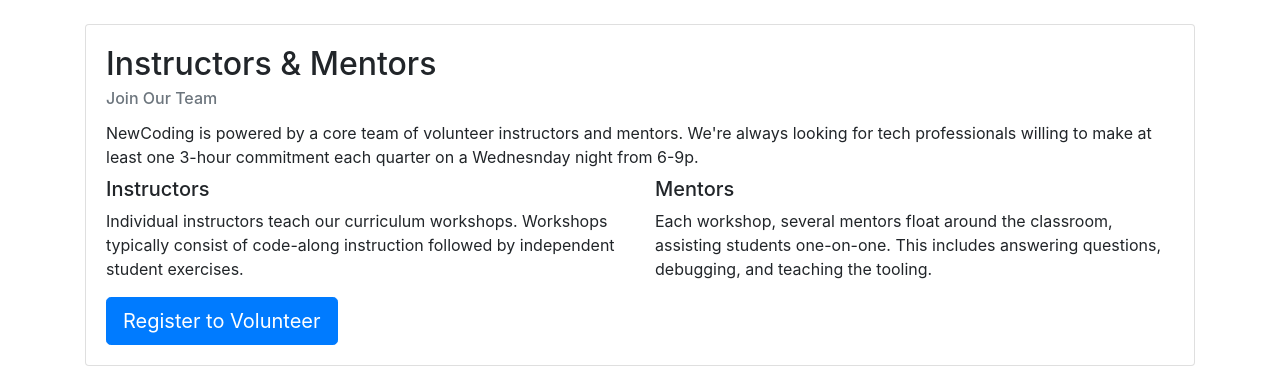
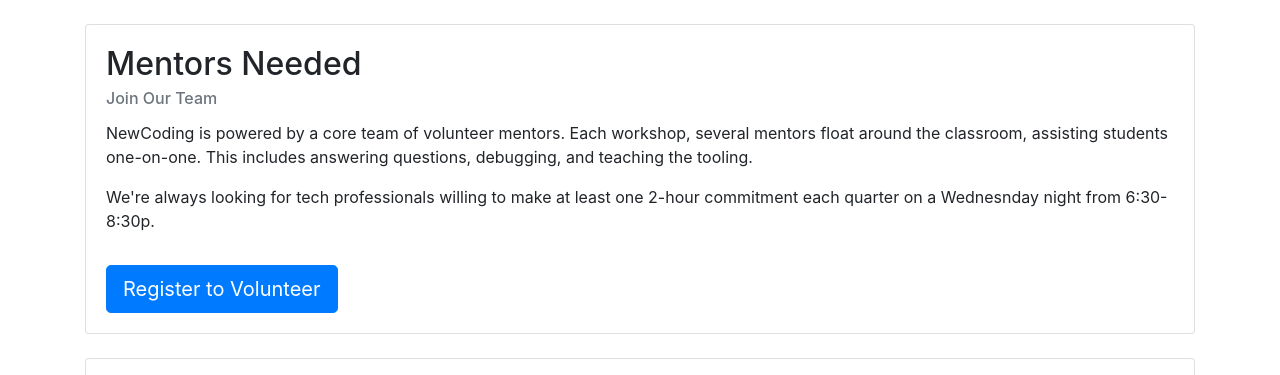
Before and after one commit to newcoding-bootcamp/website-bootstrap, a plain HTML site: page index.html in a window 1280 px wide. Shown: the part 3013-3388 px from the top of the page. Drawn offline with nearby package versions, Linux system fonts and the light colour scheme.

Commit message:
modify volunteers section

```diff
--- a/index.html
+++ b/index.html
@@ -102,7 +102,8 @@
               </div>
               <div class="col-lg-6">
                 <p class="card-text"><strong>Ages</strong>: Middle School through Junior College &nbsp; <strong>Cost</strong>:
-                  Free</p>
+                  Free
+                </p>
                 <p class="card-text"></p>
                 <p class="card-text"><strong>Class</strong>: Wed 6:30-8:30p, August 29, 2018 - January 23, 2019</p>
                 <p class="card-text"><strong>Homework</strong>: 3 hours per week. Computer and internet access outside of
@@ -455,31 +456,29 @@
       <div class="col-lg-12">
         <div class="card mt-4">
           <div class="card-body">
-            <h2 class="card-title display-5"><a name="mentors">Instructors & Mentors</a></h2>
+            <h2 class="card-title display-5"><a name="mentors">Mentors Needed</a></h2>
             <h6 class="card-subtitle mb-2 text-muted">Join Our Team</h6>
+
             <div class="row pt-1">
+
               <div class="col-lg-12">
-                <p class="card-text">NewCoding is powered by a core team of volunteer instructors and mentors. We're always
-                  looking for tech professionals willing to make at least one 3-hour commitment each quarter on a Wednesnday
-                  night from 6-9p.</p>
+                <p class="card-text">NewCoding is powered by a core team of volunteer mentors. Each workshop, several mentors
+                  float around the classroom, assisting students one-on-one. This includes answering questions, debugging,
+                  and teaching the tooling.
+                </p>
+                <p>
+                  We're always looking for tech professionals willing to make at least one 2-hour commitment each quarter on a Wednesnday night
+                  from 6:30-8:30p.
+                </p>
               </div>
-              <div class="col-lg-6 pt-2">
-                <h5>Instructors
-                  </h4>
-                  <p class="card-text">Individual instructors teach our curriculum workshops. Workshops typically consist
-                    of code-along instruction followed by independent student exercises.</p>
-              </div>
-              <div class="col-lg-6 pt-2">
-                <h5>Mentors
-                  </h4>
-                  <p class="card-text">Each workshop, several mentors float around the classroom, assisting students one-on-one.
-                    This includes answering questions, debugging, and teaching the tooling.</p>
-              </div>
+
               <div class="col-lg-12 pt-3">
                 <a class="btn btn-primary btn-lg" href="https://docs.google.com/forms/d/e/1FAIpQLSfSUxC4MDLaxgGwL4XdtPbX6yE-xjiqJQ0L_-RQo6ZScyGDVA/viewform"
                   target="_blank" role="button">Register to Volunteer</a>
               </div>
+
             </div>
+
           </div>
         </div>
       </div>
@@ -572,7 +571,8 @@
         <div class="col-lg-12 text-center">
           <small>
             Copyright &copy;
-            <script type="text/javascript">document.write(new Date().getFullYear());</script>, NewCoding Bootcamp – All Rights Reserved
+            <script type="text/javascript">document.write(new Date().getFullYear());</script>, NewCoding Bootcamp – All Rights
+            Reserved
           </small>
         </div>
 
```
